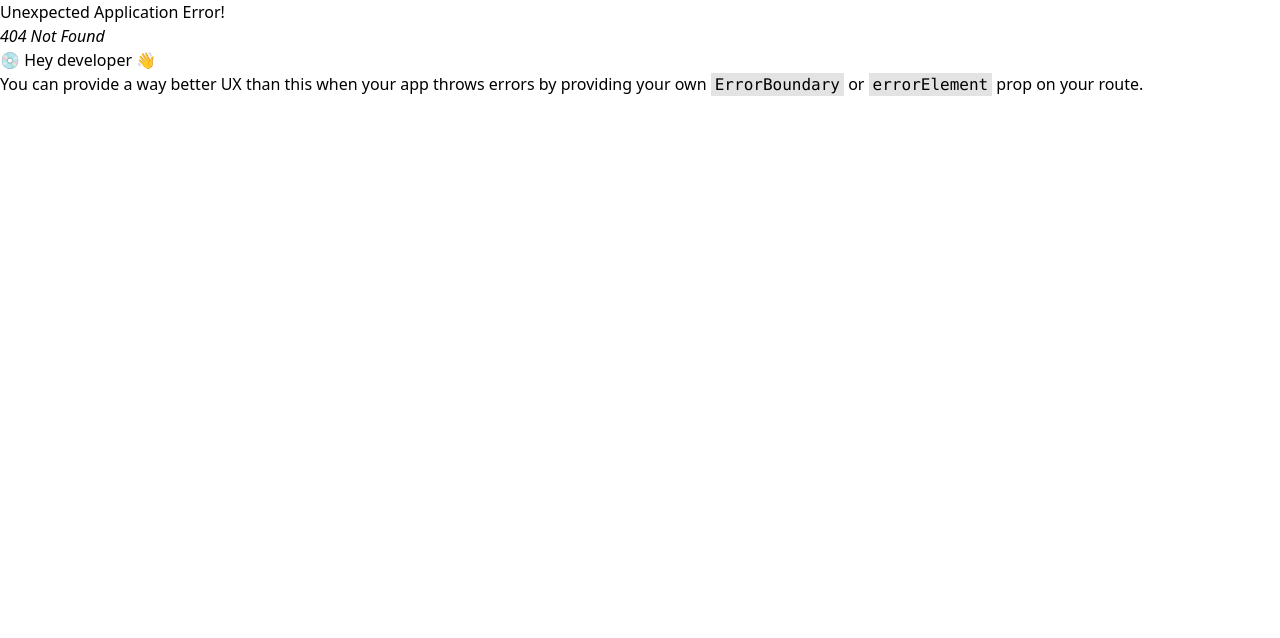
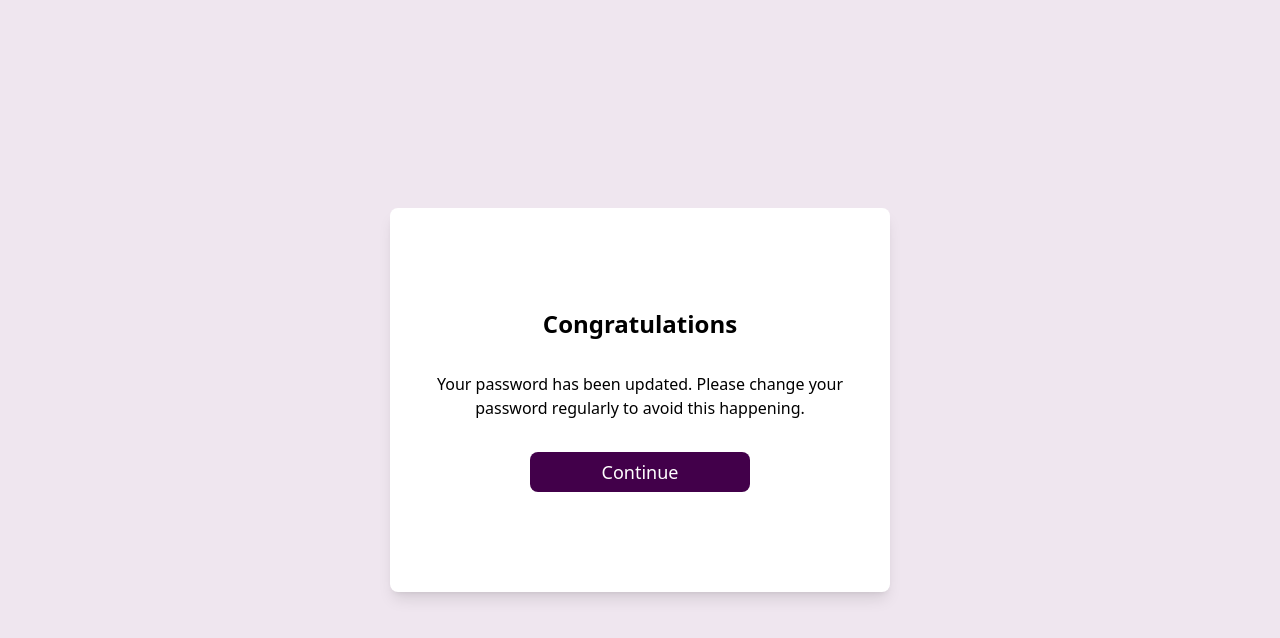
Before and after one commit to MDTanvirAhmedEmon/reactTS-ready-dashboard, a React (Vite) app: page /auth/successfully-changed-password in a window 1280 px wide. Before the commit this address had no page. Shown: the top 638 px of the page. Built offline with nearby package versions, Linux system fonts and the light colour scheme.

Commit message:
full auth design done

```diff
--- /dev/null
+++ b/src/pages/auth/PasswordChangedSuccessfull.tsx
@@ -0,0 +1,35 @@
+import { Link } from "react-router-dom";
+
+const PasswordChangedSuccessfull: React.FC = () => {
+    return (
+        <div className="h-screen bg-barColor">
+            {/* Background Image */}
+            <div className="bg-primary  h-full">
+                {/* Form Container */}
+                <div className="relative z-10 flex items-center justify-center h-full px-3 text-white">
+                    <div className="bg-[#ffffff] text-black overflow-hidden shadow-lg w-full md:max-w-[500px] rounded-lg">
+                        {/* Login Form */}
+                        <div className="p-8 py-[100px] md:py-[100px] text-center">
+                            <h2 className="text-2xl font-semibold mb-8">Congratulations</h2>
+                            <p className=" text-center">
+                                Your password has been updated. Please change your password
+                                regularly to avoid this happening.
+                            </p>
+                            <Link to={`/auth/login`}>
+                                <button
+                                    type="button"
+                                    className="bg-primary bg-primaryColor cursor-pointer  mt-8 text-white px-18 rounded-lg py-[6px] text-lg"
+                                >
+                                    Continue
+                                </button>
+                            </Link>
+                        </div>
+
+                    </div>
+                </div>
+            </div>
+        </div>
+    );
+};
+
+export default PasswordChangedSuccessfull;
--- a/src/routes/routes.tsx
+++ b/src/routes/routes.tsx
@@ -6,6 +6,7 @@ import Income from '../pages/income/Income';
 import ForgotPassword from '../pages/auth/ForgetPassword';
 import VerificationCode from '../pages/auth/VerificationCode';
 import SetNewPassword from '../pages/auth/SetNewPassword';
+import PasswordChangedSuccessfull from '../pages/auth/PasswordChangedSuccessfull';
 
 
 const router = createBrowserRouter([
@@ -39,6 +40,10 @@ const router = createBrowserRouter([
         path: "/auth/set-new-password",
         element: <SetNewPassword></SetNewPassword>,
     },
+    {
+        path: "/auth/successfully-changed-password",
+        element: <PasswordChangedSuccessfull></PasswordChangedSuccessfull>,
+    },
 
 ]);
 
```
